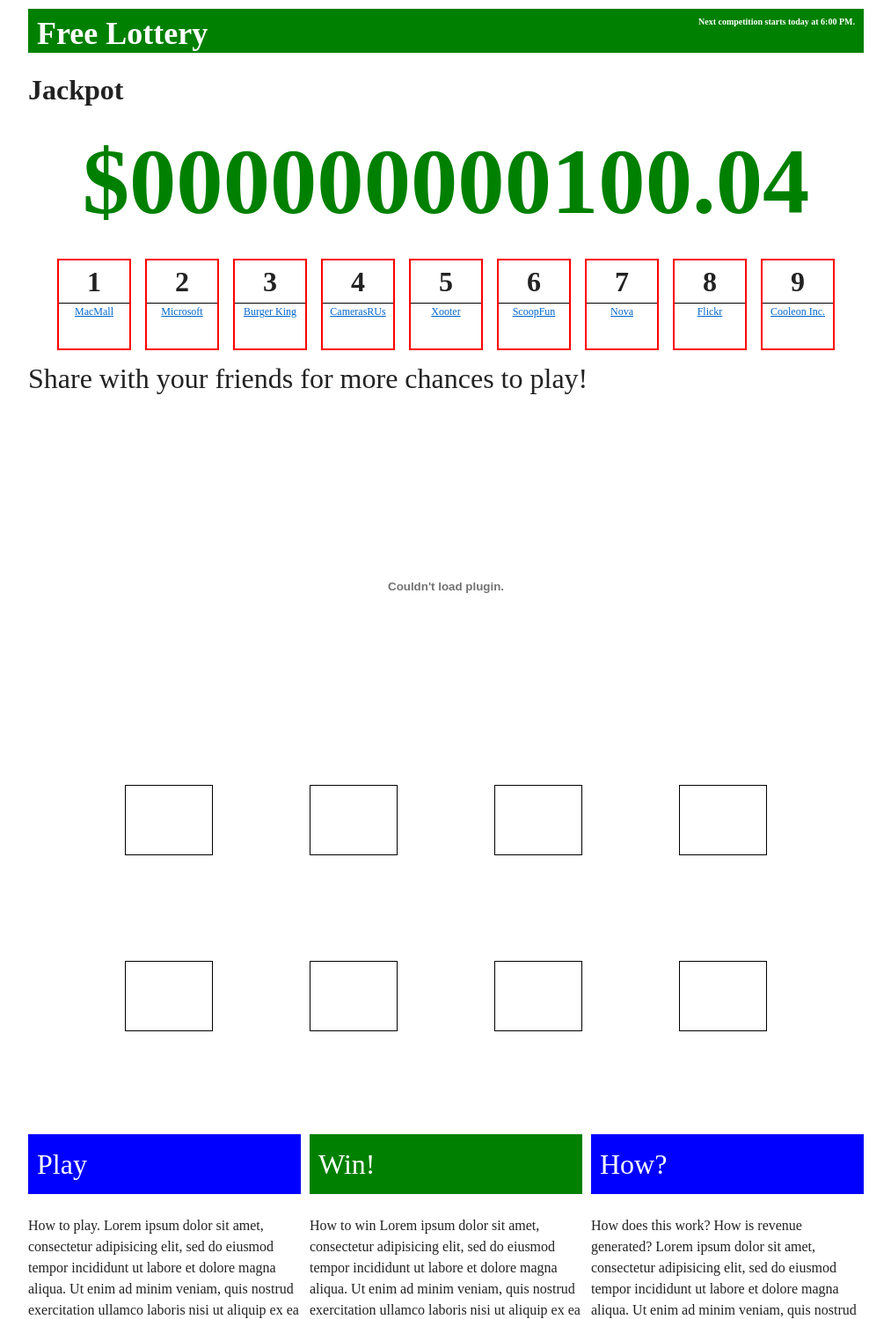
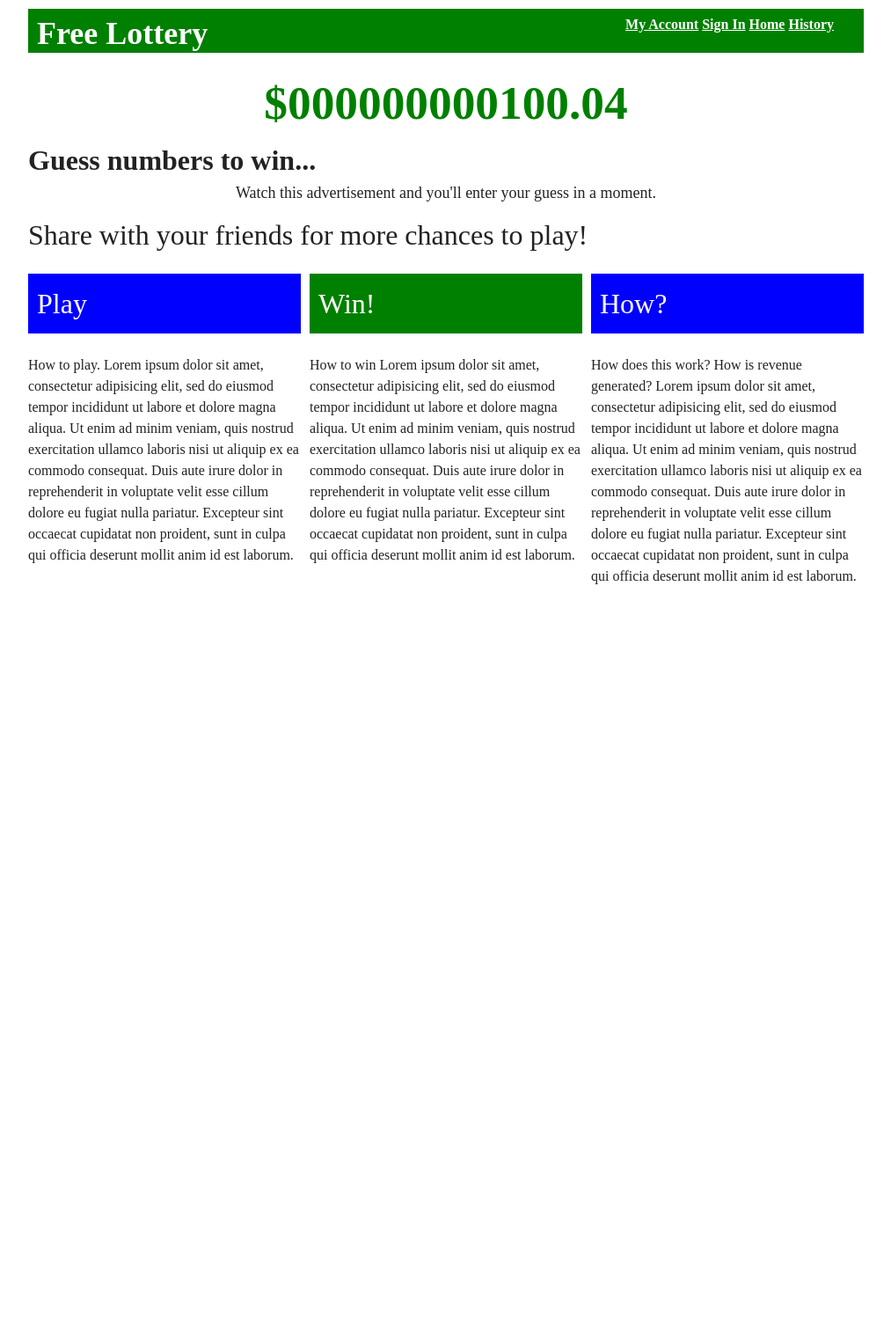
Before and after one commit to jamiely/lottery-concept, a PHP site: page / in a window 1280 px wide. Shown: the top 1499 px of the page at 88% size, without its empty margins (133-1146 px from the left). After the commit the page ends 664 px from the top, so only its background shows below. Run offline with PHP 8.4, Linux system fonts and the light colour scheme.

Commit message:
Maybe changes

```diff
--- a/css/main.css
+++ b/css/main.css
@@ -16,8 +16,14 @@
   float: left;
 }
 .container.main > h1 > .next-drawing {
-  font-size: x-small;
+  font-size: medium;
   float: right;
+}
+.container.main > h1 > .next-drawing > ul > li {
+  display: inline-block;
+}
+.container.main > h1 > .next-drawing > ul > li > a {
+  color: white;
 }
 
 .jackpot-container {
@@ -29,7 +35,7 @@
   text-align: left;
 }
 .jackpot {
-  font-size: 80pt;
+  font-size: 40pt;
   color: green;
 }
 #result {
@@ -42,9 +48,14 @@
   text-align: center;
   margin-bottom: 30px;
 }
+.entry-container, .select {
+  display: none;
+}
 
 .video-ad {
   text-align: center;
+  margin-bottom: 10px;
+  font-size: large;
 }
 
 .entry-container > div.entry {
--- a/index.php
+++ b/index.php
@@ -12,11 +12,19 @@
     <div class="container main">
       <h1>
         <div class="title">Free Lottery</div>
-        <div class="next-drawing">Next competition starts today at 6:00 PM.</div>
+        <div class="next-drawing">
+          <ul>
+            <li><a href="javascript:">My Account</a></li>
+            <li><a href="javascript:">Sign In</a></li>
+            <li><a href="javascript:">Home</a></li>
+            <li><a href="javascript:">History</a></li>
+          </ul>
+        </div>
       </h1>
       <div class="jackpot-container span-24">
-        <div class="title">Jackpot</div>
+
         <div class="jackpot"></div>
+        <div class="title">Guess numbers to win...</div>
       </div>
 
       <div class="select span-24">
@@ -24,6 +32,34 @@
           <div class="selection">
             <div class="value">${value}</div>
             <div class="ad"><a href="javascript:">${name}</a></div>
+          </div>
+        </script>
+      </div>
+
+
+
+      <div class="video-ad span-24">
+        <div class="video-explanation">
+          Watch this advertisement and you'll enter your guess in a moment.
+        </div>
+
+        <div id="yt-replace-me"></div>
+        <!--         <object width="640" height="385"><param name="movie" value="http://www.youtube.com/v/cOS5BaxCtAk?fs=1&amp;hl=en_US&autoplay=1&start=40&enablejsapi=1&playerapiid=ytplayer"></param><param name="allowFullScreen" value="true"></param><param name="allowscriptaccess" value="always"></param><embed src="http://www.youtube.com/v/cOS5BaxCtAk?fs=1&amp;hl=en_US&autoplay=1&start=40&enablejsapi=1&playerapiid=ytplayer" type="application/x-shockwave-flash" allowscriptaccess="always" allowfullscreen="true" width="640" height="385"></embed></object>
+                 -->
+      </div>
+
+      <div class="entry-container span-24">
+        <script type="text/x-jquery-tmpl" id="tmplEntry">
+          <div class="entry">
+            <div class="input-container">
+              <input type="text" name="entry" readonly="readonly" />
+            </div>
+            <div class="background"></div>
+            <div class="ad">
+              <a href="javascript:">
+                <img src="afdosfds.png" width="200" height="100" />
+              </a>
+            </div>
           </div>
         </script>
       </div>
@@ -45,26 +81,6 @@
           <!-- AddThis Button END -->
 
         </div>
-      </div>
-
-      <div class="video-ad span-24">
-        <object width="640" height="385"><param name="movie" value="http://www.youtube.com/v/cOS5BaxCtAk?fs=1&amp;hl=en_US&autoplay=1"></param><param name="allowFullScreen" value="true"></param><param name="allowscriptaccess" value="always"></param><embed src="http://www.youtube.com/v/cOS5BaxCtAk?fs=1&amp;hl=en_US&autoplay=1" type="application/x-shockwave-flash" allowscriptaccess="always" allowfullscreen="true" width="640" height="385"></embed></object>
-      </div>
-
-      <div class="entry-container span-24">
-        <script type="text/x-jquery-tmpl" id="tmplEntry">
-          <div class="entry">
-            <div class="input-container">
-              <input type="text" name="entry" readonly="readonly" />
-            </div>
-            <div class="background"></div>
-            <div class="ad">
-              <a href="javascript:">
-                <img src="afdosfds.png" width="200" height="100" />
-              </a>
-            </div>
-          </div>
-        </script>
       </div>
 
       <div class="section-bottom">
@@ -97,6 +113,7 @@
 
     <script src="js/jquery-1.4.2.min.js"></script>
     <script src="js/jquery.tmpl.min.js"></script>
+    <script src="js/swfobject.js"></script>
     <script src="js/main.js"></script>
   </body>
 </html>
--- a/js/main.js
+++ b/js/main.js
@@ -1,3 +1,21 @@
+var onYoutubePlayerStateChange = function(newState) {
+  if(newState == 0) { // stopped
+    $('.video-ad').hide();
+    $('.entry-container').show();
+    $('.select').show();
+  }
+};
+
+function onYouTubePlayerReady(playerId) {
+  var el = document.getElementById("myytplayer");
+
+  //$('#myytplayer').bind('onStateChange', onYoutubePlayerStateChange);
+  el.addEventListener('onStateChange', 'onYoutubePlayerStateChange');
+  el.addEventListener('onError', function(error) {
+    alert('error: ' + error);
+  });
+
+}
 $(function(){
   // @@@@@@@@@@
   // jackpot stuff
@@ -25,7 +43,7 @@ $(function(){
   ];
 
   // setup entry
-  var entryBoxCount = 8;
+  var entryBoxCount = 4;
   $('.entry-container').each(function(){
     var container = $(this),
       tmplEntry = $('#tmplEntry');
@@ -85,4 +103,21 @@ $(function(){
     });
 
   });
+
+  // handle the video advertisement
+
+  var params = { allowScriptAccess: "always" };
+  var atts = { id: "myytplayer" };
+
+
+  swfobject.embedSWF(
+    "http://www.youtube.com/v/cOS5BaxCtAk?fs=1&amp;hl=en_US&autoplay=1&start=40&enablejsapi=1&playerapiid=ytplayer",
+    "yt-replace-me", "640", "385", "8", null, null, params, atts);
+
+
+  var hideVideo = function() {
+    $('.video-ad').fadeOut();
+  };
+
+  setTimeout(hideVideo, 49000)
 });
```
Also changed, not shown: js/swfobject.js (added).
